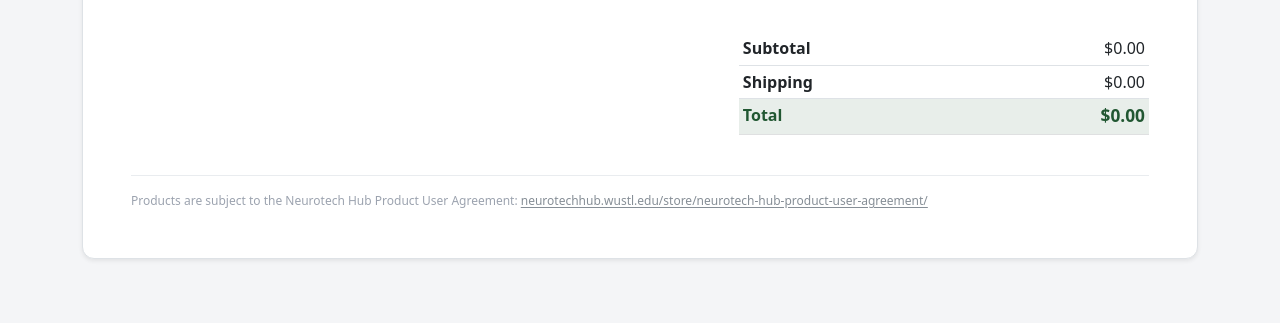
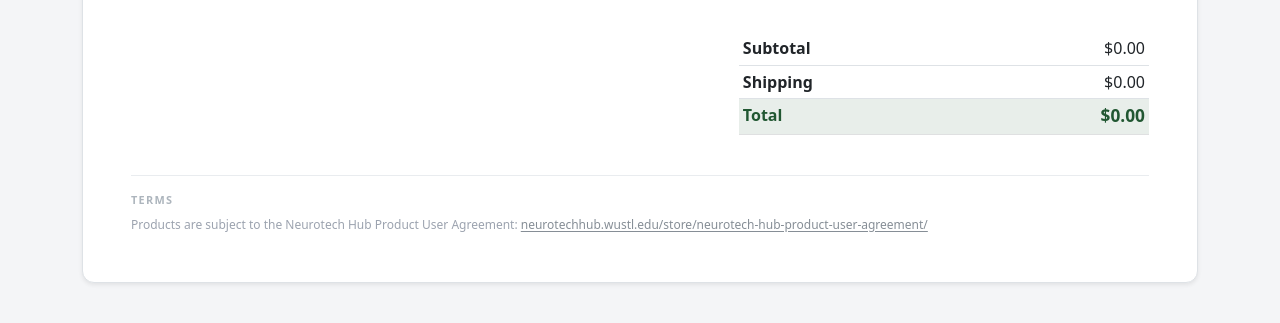
Before and after one commit to Neurotech-Hub/HubTracker, a Flask app: template templates/public_quote.html in a window 1280 px wide. Shown: the part 404-727 px from the top of the page. Run offline with Flask 3, Linux system fonts and the light colour scheme; the template is opened without the code that fills it, so the values that code supplies are empty; some libraries are stand-ins or nearby versions.

Commit message:
Update public_quote.html

```diff
--- a/templates/public_quote.html
+++ b/templates/public_quote.html
@@ -103,6 +103,13 @@
             text-underline-offset: 2px;
         }
         .quote-card-footer-terms a:hover { color: var(--muted-ink); }
+        .quote-card-footer-terms-label {
+            font-size: 0.68rem;
+            font-weight: 600;
+            letter-spacing: 0.12em;
+            color: #adb5bd;
+            margin-bottom: 0.45rem;
+        }
 
         @media print {
             body { background: #fff; font-size: 12px; }
@@ -282,6 +289,7 @@
             {% endif %}
 
             <div class="quote-card-footer-terms">
+                <div class="quote-card-footer-terms-label">TERMS</div>
                 {% if quote.terms and quote.terms|trim %}
                 <p class="mb-2">{{ quote.terms }}</p>
                 {% endif %}
```
